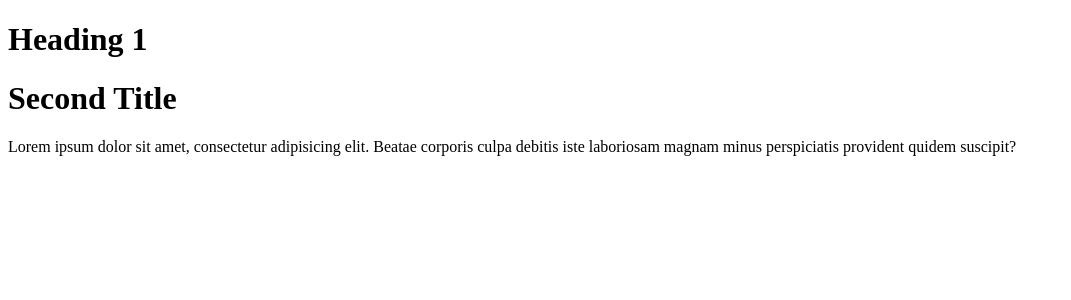
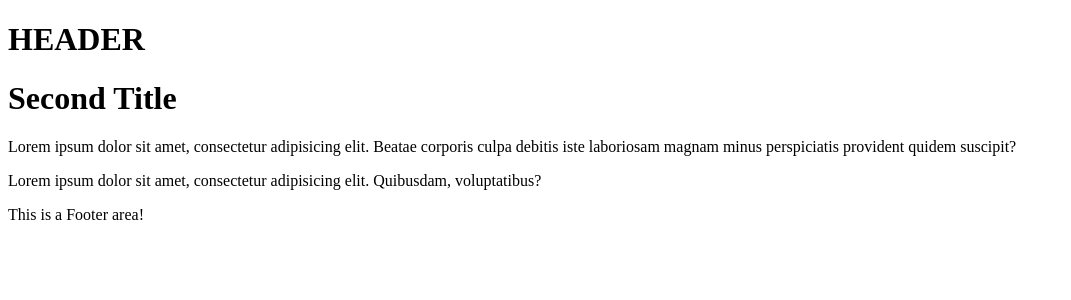
Before and after one commit to ChristinaTsouknida/cf9-react-app, a React (Vite) app: page / in a window 1280 px wide. Shown: the top 300 px of the page, without its empty margins (0-1071 px from the left). Built offline with nearby package versions, Linux system fonts and the light colour scheme.

Commit message:
feat: add Header, Footer and Layout components

```diff
--- a/src/App.tsx
+++ b/src/App.tsx
@@ -2,6 +2,7 @@
 import ArrowFunctionalComponentWithProps from "./components/LessonThree/ArrowFunctionalComponentWithProps.tsx";
 // import ClassComponent from "./components/LessonTwo/ClassComponent.tsx";
 // import ArrowFunctionalComponent from "./components/LessonTwo/ArrowFunctionalComponent.tsx";
+import Layout from "./components/Layout";
 
 // type PropsA = {
 //     title: string,
@@ -53,11 +54,18 @@
      {/*<ClassComponent />*/}
      {/*<ArrowFunctionalComponent />*/}
 
-     <ArrowFunctionalComponentWithProps title="Heading 1" />
+     {/*<ArrowFunctionalComponentWithProps title="Heading 1" />*/}
+     {/*<ArrowFunctionalComponentWithProps*/}
+     {/*    title="Second Title"*/}
+     {/*    description="Lorem ipsum dolor sit amet, consectetur adipisicing elit. Beatae corporis culpa debitis iste laboriosam magnam minus perspiciatis provident quidem suscipit?" />*/}
+
+    <Layout>
      <ArrowFunctionalComponentWithProps
          title="Second Title"
-         description="Lorem ipsum dolor sit amet, consectetur adipisicing elit. Beatae corporis culpa debitis iste laboriosam magnam minus perspiciatis provident quidem suscipit?" />
-
+         description="Lorem ipsum dolor sit amet, consectetur adipisicing elit. Beatae corporis culpa debitis iste laboriosam magnam minus perspiciatis provident quidem suscipit?"
+        />
+        <p>Lorem ipsum dolor sit amet, consectetur adipisicing elit. Quibusdam, voluptatibus?</p>
+    </Layout>
     </>
   )
 }
--- /dev/null
+++ b/src/components/Footer.tsx
@@ -0,0 +1,12 @@
+
+const Footer = () => {
+    return (
+        <>
+            <footer>
+                This is a Footer area!
+            </footer>
+        </>
+    )
+}
+
+export default Footer;
--- /dev/null
+++ b/src/components/Header.tsx
@@ -0,0 +1,11 @@
+const Header = () => {
+    return (
+        <>
+            <header>
+                <h1>HEADER</h1>
+            </header>
+        </>
+    )
+}
+
+export default Header
--- /dev/null
+++ b/src/components/Layout.tsx
@@ -0,0 +1,19 @@
+import Header from './Header';
+import Footer from './Footer';
+
+interface LayoutProps {
+    children: React.ReactNode;
+}
+
+const  Layout = ({children}:LayoutProps) => {
+    return (
+        <>
+            <Header/>
+            <main>{children}</main>
+            <Footer/>
+
+        </>
+    )
+}
+
+export default Layout
```
